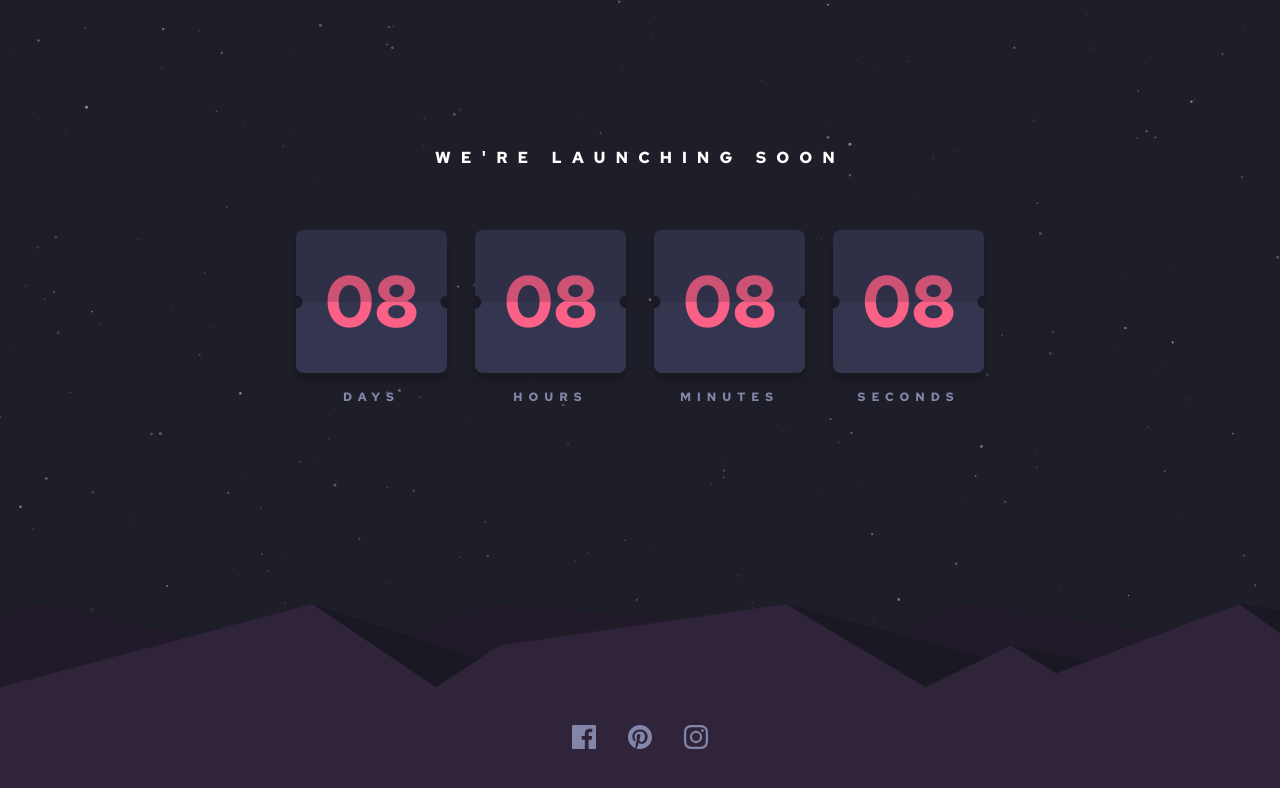
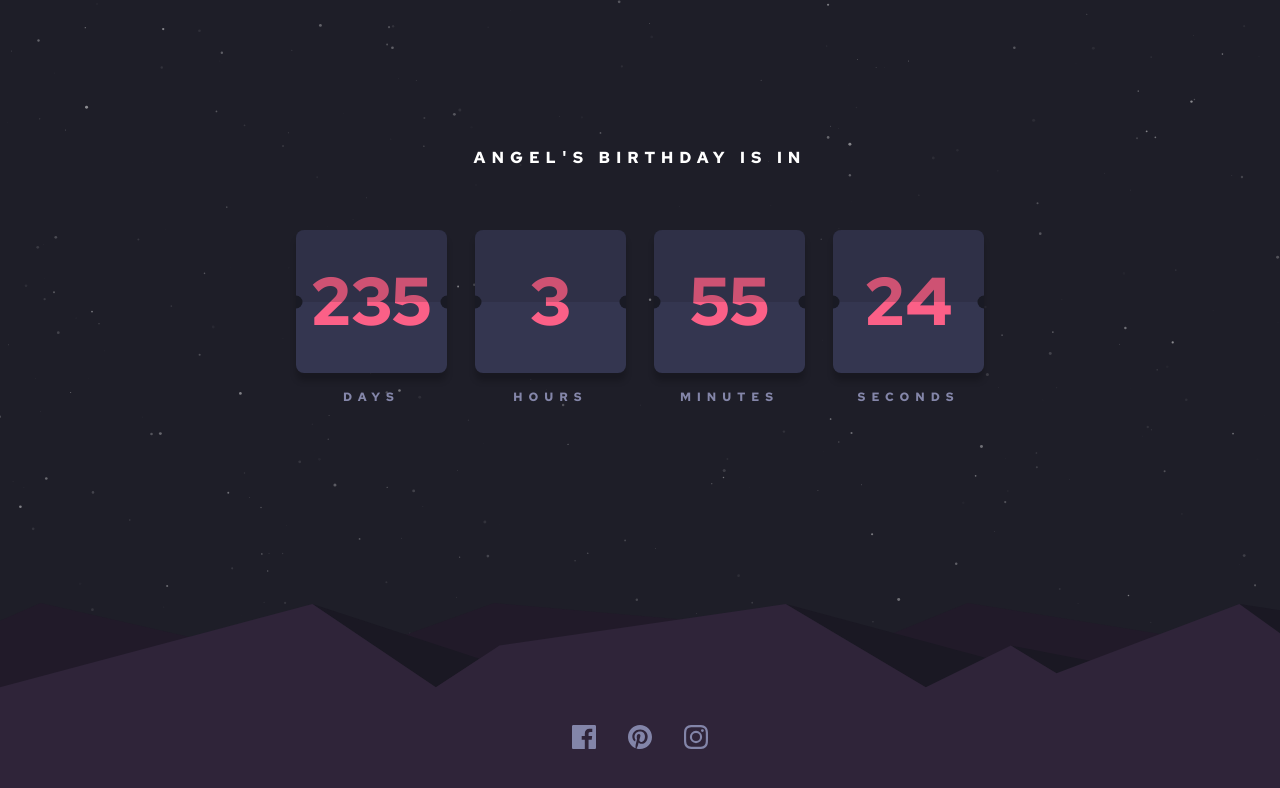
Before and after one commit to angeleraser/launch-countdown-timer, a Vue app: page / in a window 1280 px wide. Shown: the top 788 px of the page. Built offline with nearby package versions, Linux system fonts and the light colour scheme.

Commit message:
feat: implement date fns to make the logic for the app countdown

```diff
--- a/src/App.vue
+++ b/src/App.vue
@@ -1,7 +1,11 @@
 <template>
 	<div id="app">
 		<app-background>
-			<countdown-container />
+			<app-countdown
+				@increaseYear="updateDateYear"
+				:startDate="startDate"
+				:endDate="endDate"
+			/>
 			<app-footer />
 		</app-background>
 	</div>
@@ -10,12 +14,23 @@
 <script>
 import '@/assets/styles/App.css';
 import AppBackground from '@/components/Background/Background';
-import CountdownContainer from './components/Countdown/Countdown.vue';
+import AppCountdown from './components/Countdown/Countdown.vue';
 import AppFooter from '@/components/Footer/Footer.vue';
 
 export default {
 	name: 'App',
-	components: { AppBackground, CountdownContainer, AppFooter },
+	components: { AppBackground, AppCountdown, AppFooter },
+	data() {
+		return {
+			startDate: new Date(),
+			endDate: new Date(2022, 9, 9, 0),
+		};
+	},
+	methods: {
+		updateDateYear(newDate) {
+			this.endDate = newDate;
+		},
+	},
 };
 </script>
 
--- a/src/components/Background/Background.vue
+++ b/src/components/Background/Background.vue
@@ -20,7 +20,6 @@ import 'particles.js';
 import particlesConfig from '@/assets/particles-config/particles.js';
 export default {
 	name: 'AppBackground',
-	props: ['name', 'lastname'],
 	mounted() {
 		// eslint-disable-next-line no-undef
 		particlesJS('particles-js', particlesConfig);
--- a/src/components/Countdown/Countdown.vue
+++ b/src/components/Countdown/Countdown.vue
@@ -1,11 +1,12 @@
 <template>
 	<div class="countdown-container">
-		<h1 class="heading">We're launching soon</h1>
+		<h1 class="heading">Angel's birthday is in</h1>
 		<div class="countdown-cards">
 			<countdown-card
-				v-for="name in countdownCardsTitles"
-				:key="name"
-				:cardTitle="name"
+				v-for="data in countdownCardsData"
+				:key="data.name"
+				:cardTitle="data.name"
+				:cardCount="data.count"
 			/>
 		</div>
 	</div>
@@ -13,13 +14,100 @@
 
 <script>
 import CountdownCard from '../CountdownCard/CountdownCard.vue';
+import intervalToDuration from 'date-fns/intervalToDuration';
+import isAfter from 'date-fns/isAfter';
+import addYears from 'date-fns/addYears';
+
 export default {
 	components: { CountdownCard },
-	name: 'CountdownContainer',
+	name: 'AppCountdown',
 	data() {
 		return {
-			countdownCardsTitles: ['days', 'hours', 'minutes', 'seconds'],
+			countdownCardsData: [
+				{ name: 'days', count: 0 },
+				{ name: 'hours', count: 0 },
+				{ name: 'minutes', count: 0 },
+				{ name: 'seconds', count: 0 },
+			],
+			end: this.endDate,
+			countdownIntervalId: '',
+			countdownHasEnd: isAfter(this.startDate, this.endDate),
+			countdownIntervalDuration: 1000,
+			intervalDuration: intervalToDuration({
+				start: this.startDate,
+				end: this.endDate,
+			}),
 		};
+	},
+	props: {
+		startDate: {
+			type: Date,
+			required: true,
+		},
+		endDate: {
+			type: Date,
+			required: true,
+		},
+	},
+	methods: {
+		runInterval: function() {
+			this.countdownIntervalId = setInterval(() => {
+				this.updateDate();
+			}, this.countdownIntervalDuration);
+		},
+		updateDate: function() {
+			if (this.countdownHasEnd) {
+				this.end = addYears(this.endDate, 1);
+
+				this.$emit('increaseYear', this.end);
+			}
+
+			this.intervalDuration = intervalToDuration({
+				start: new Date(),
+				end: this.end,
+			});
+
+			const currentYear = new Date().getFullYear();
+
+			const daysOfTheYear = this.isLeapYear(currentYear) ? 366 : 365;
+
+			const daysPerMonth = daysOfTheYear / 12;
+
+			const duration = this.intervalDuration;
+
+			const days = Math.floor(duration.days + daysPerMonth * duration.months);
+
+			const remainingDate = {
+				days,
+				hours: duration.hours,
+				minutes: duration.minutes,
+				seconds: duration.seconds,
+			};
+
+			this.countdownCardsData = this.countdownCardsData.map(item => ({
+				name: item.name,
+				count: remainingDate[item.name],
+			}));
+
+			this.countdownHasEnd = isAfter(new Date(), this.endDate);
+		},
+		isLeapYear: function(year) {
+			return year % 400 === 0 || (year % 100 !== 0 && year % 4 === 0);
+		},
+	},
+	computed: {
+		getFormatedDate() {
+			return null;
+		},
+	},
+	beforeMount() {
+		this.updateDate();
+	},
+	mounted() {
+		this.runInterval();
+	},
+	destroyed() {
+		clearInterval(this.countdownIntervalId);
 	},
 };
 </script>
@@ -32,6 +120,7 @@ export default {
 	padding: 146px 26px 48px;
 	font-size: 16px;
 	width: 100%;
+	flex: 100%;
 }
 
 h1 {
@@ -39,11 +128,21 @@ h1 {
 	font-family: var(--ff-red-hat);
 	font-size: 16px;
 	font-weight: var(--fw-bold);
-	letter-spacing: 10px;
+	letter-spacing: 6px;
 	line-height: 1.5;
 	margin-bottom: 60px;
 	text-align: center;
 	text-transform: uppercase;
+}
+
+.success-message {
+	color: var(--white);
+	font-size: 2.4em;
+	font-weight: var(--fw-bold);
+	text-align: center;
+	letter-spacing: 2px;
+	text-shadow: 0 4px 4px rgba(255, 255, 255, 0.2);
+	margin: auto;
 }
 
 .countdown-cards {
@@ -66,5 +165,10 @@ h1 {
 	.countdown-cards {
 		font-size: 26px;
 	}
+
+	.success-message {
+		font-size: 3.2em;
+		max-width: 1140px;
+	}
 }
 </style>
--- a/src/components/CountdownCard/CountdownCard.vue
+++ b/src/components/CountdownCard/CountdownCard.vue
@@ -2,7 +2,7 @@
 	<div class="countdown-card-wrapper">
 		<div class="countdown-card">
 			<span class="with-opacity cap"></span>
-			<span class="time">08</span>
+			<span class="time">{{ cardCount }}</span>
 			<span class="cap no-opacity"></span>
 		</div>
 		<span class="title">{{ cardTitle }}</span>
@@ -15,6 +15,10 @@ export default {
 	props: {
 		cardTitle: {
 			type: String,
+			required: true,
+		},
+		cardCount: {
+			type: Number,
 			required: true,
 		},
 	},
@@ -81,7 +85,7 @@ export default {
 }
 
 .time {
-	font-size: 2.8em;
+	font-size: 2.6em;
 }
 
 .title {
--- a/src/components/Footer/Footer.vue
+++ b/src/components/Footer/Footer.vue
@@ -4,7 +4,7 @@
 			<ul>
 				<li>
 					<a
-						href="https://www.facebook.com"
+						href="https://www.facebook.com/angeleraserdev"
 						target="_blank"
 						rel="noopener noreferrer"
 						><svg xmlns="http://www.w3.org/2000/svg" width="24" height="24">
@@ -28,7 +28,7 @@
 				</li>
 				<li>
 					<a
-						href="https://www.instagram.com"
+						href="https://www.instagram.com/angeleraser"
 						target="_blank"
 						rel="noopener noreferrer"
 						><svg xmlns="http://www.w3.org/2000/svg" width="24" height="24">
```
